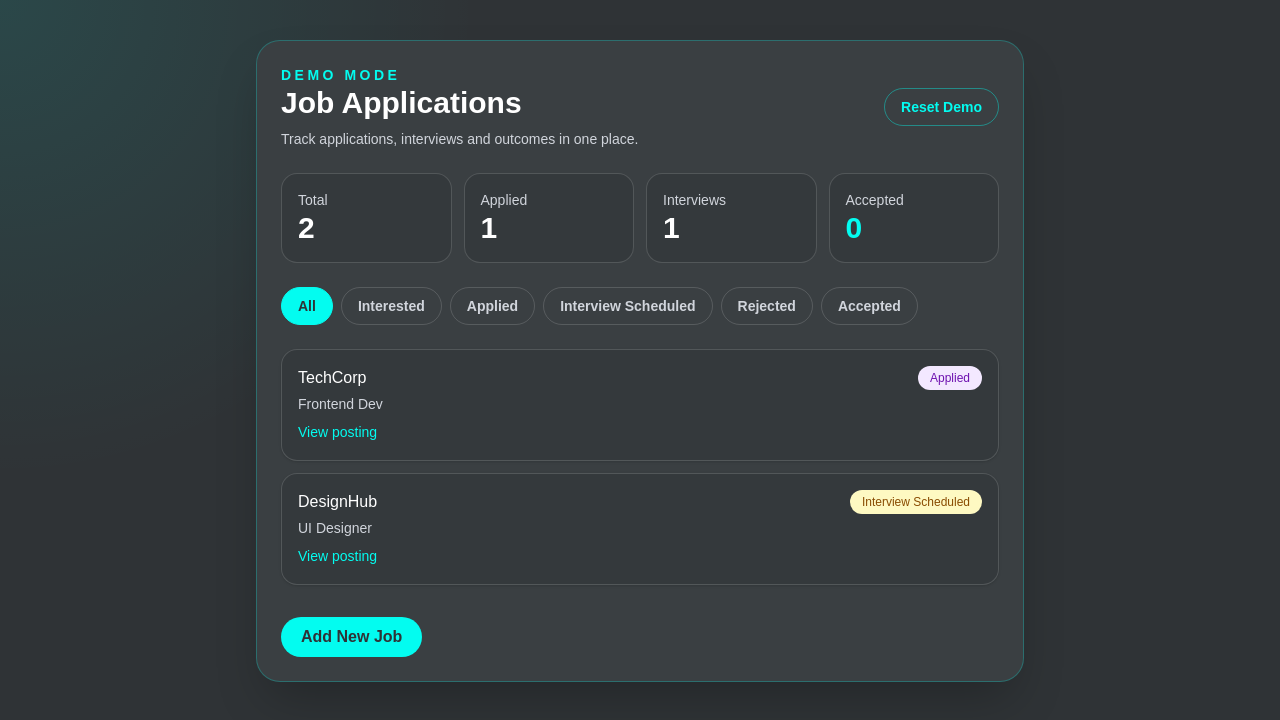
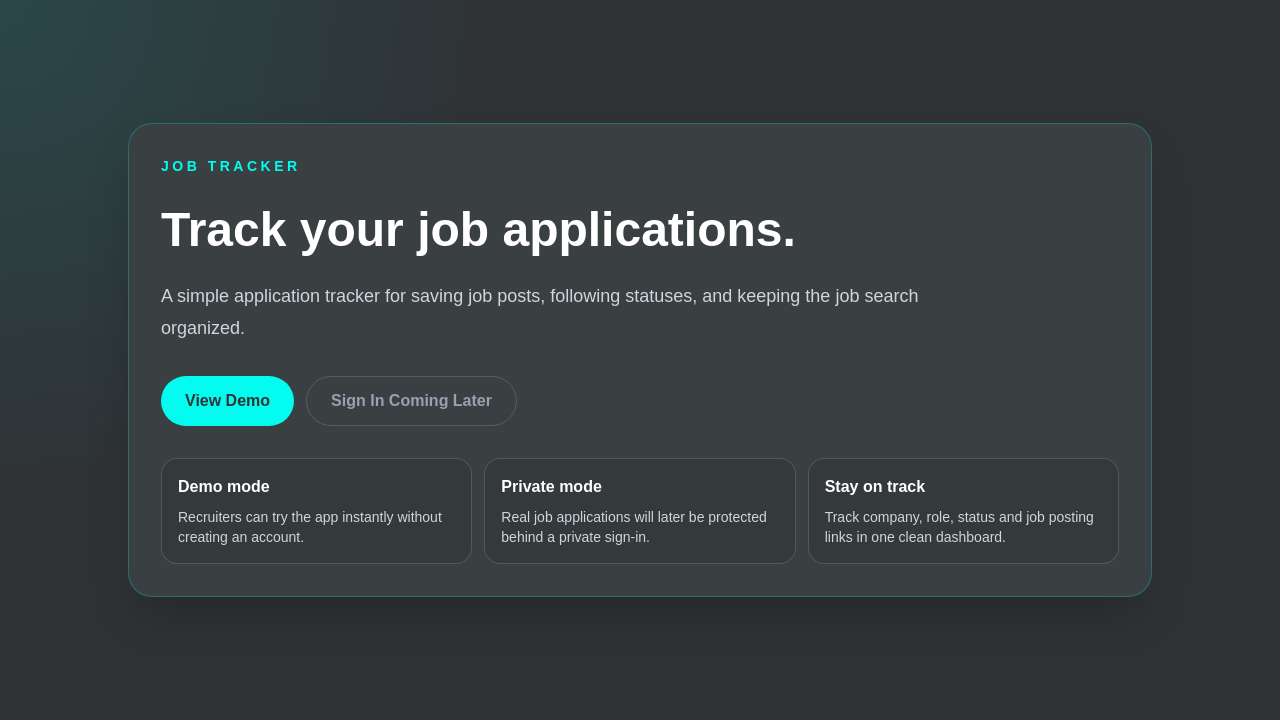
Before and after one commit to CrazyNikkii/job-tracker, a React (Vite) app in the folder client/: page / in a window 1280 px wide. Shown: the top 720 px of the page. Built offline with nearby package versions, Linux system fonts and the light colour scheme; a web font is replaced by a local one.

Commit message:
Added landing page

```diff
--- a/client/src/App.tsx
+++ b/client/src/App.tsx
@@ -1,5 +1,77 @@
+import { useState } from "react";
 import DemoDashboard from "./components/DemoDashboard";
 
+type AppView = "landing" | "demo";
+
 export default function App() {
-  return <DemoDashboard />;
+  const [view, setView] = useState<AppView>("landing");
+
+  if (view === "demo") {
+    return <DemoDashboard />;
+  }
+
+  return (
+    <div className="min-h-screen px-4 py-10 text-white">
+      <div className="mx-auto flex min-h-[80vh] max-w-5xl items-center">
+        <div className="w-full rounded-3xl border border-[#03fcf0]/25 bg-[#3a3f42] p-8 shadow-2xl">
+          <p className="text-sm font-semibold uppercase tracking-[0.25em] text-[#03fcf0]">
+            Job Tracker
+          </p>
+
+          <div className="mt-6 max-w-3xl">
+            <h1 className="text-4xl font-bold leading-tight text-white sm:text-5xl">
+              Track your job applications.
+            </h1>
+
+            <p className="mt-5 text-lg leading-8 text-gray-300">
+              A simple application tracker for saving job posts, following
+              statuses, and keeping the job search organized.
+            </p>
+          </div>
+
+          <div className="mt-8 flex flex-col gap-3 sm:flex-row">
+            <button
+              onClick={() => setView("demo")}
+              className="rounded-full bg-[#03fcf0] px-6 py-3 font-semibold text-[#2f3336] transition-colors hover:bg-cyan-200"
+            >
+              View Demo
+            </button>
+
+            <button
+              disabled
+              className="cursor-not-allowed rounded-full border border-white/15 px-6 py-3 font-semibold text-gray-400"
+            >
+              Sign In Coming Later
+            </button>
+          </div>
+
+          <div className="mt-8 grid gap-3 sm:grid-cols-3">
+            <div className="rounded-2xl border border-white/15 bg-[#34393c] p-4">
+              <h2 className="font-semibold text-white">Demo mode</h2>
+              <p className="mt-2 text-sm text-gray-300">
+                Recruiters can try the app instantly without creating an
+                account.
+              </p>
+            </div>
+
+            <div className="rounded-2xl border border-white/15 bg-[#34393c] p-4">
+              <h2 className="font-semibold text-white">Private mode</h2>
+              <p className="mt-2 text-sm text-gray-300">
+                Real job applications will later be protected behind a private
+                sign-in.
+              </p>
+            </div>
+
+            <div className="rounded-2xl border border-white/15 bg-[#34393c] p-4">
+              <h2 className="font-semibold text-white">Stay on track</h2>
+              <p className="mt-2 text-sm text-gray-300">
+                Track company, role, status and job posting links in one clean
+                dashboard.
+              </p>
+            </div>
+          </div>
+        </div>
+      </div>
+    </div>
+  );
 }
```
